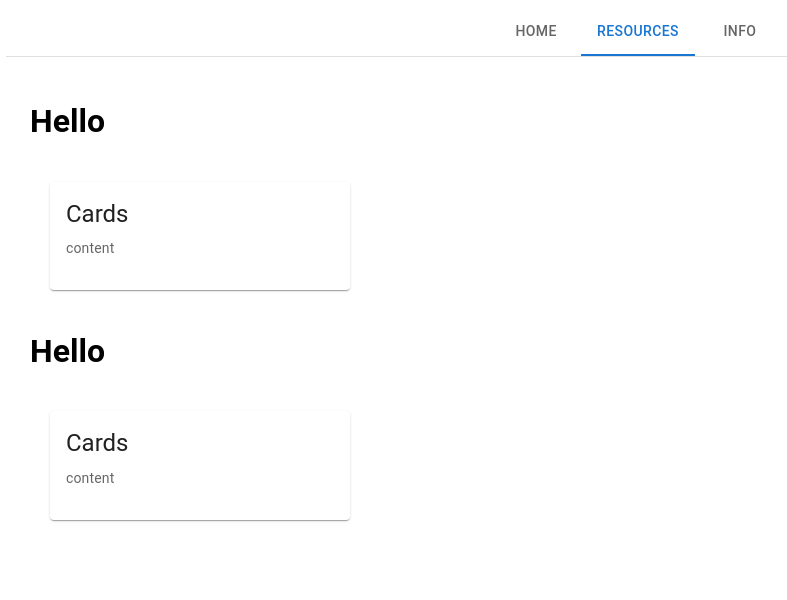
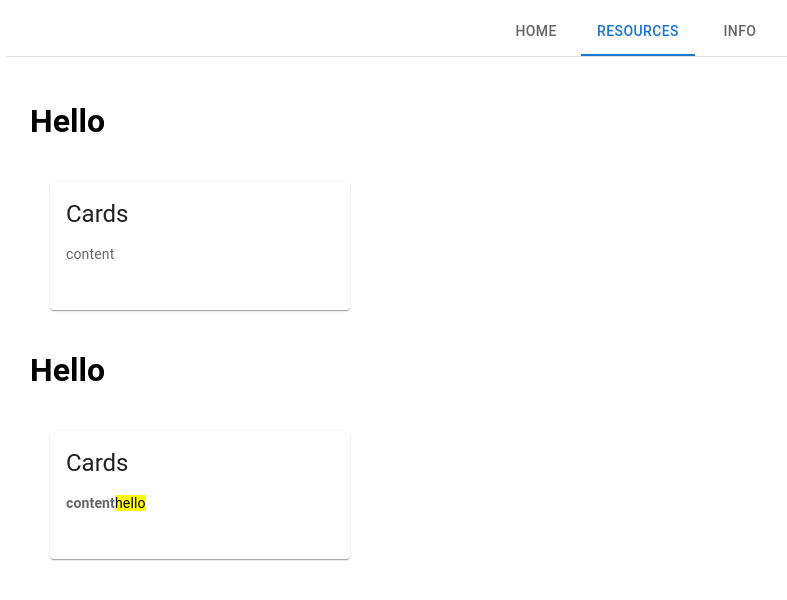
Before and after one commit to Mirumodapon/__COURSE-PAGE__nptucai-web-111, a React (Create React App) app: page / in a window 1280 px wide. Both pictures are taken after a click on the tab "RESOURCES". Shown: the top 600 px of the page, without its empty margins (2-789 px from the left). Built offline with nearby package versions, Linux system fonts and the light colour scheme.

Commit message:
add markdown

```diff
--- a/package.json
+++ b/package.json
@@ -13,7 +13,10 @@
     "@testing-library/user-event": "^13.2.1",
     "react": "^18.0.0",
     "react-dom": "^18.0.0",
+    "react-markdown": "^8.0.2",
     "react-scripts": "5.0.0",
+    "rehype-raw": "^6.1.1",
+    "remark-gfm": "^3.0.1",
     "web-vitals": "^2.1.0"
   },
   "scripts": {
--- a/public/home.json
+++ b/public/home.json
@@ -18,7 +18,7 @@
   "announce": [
     {
       "title": "[公告] 放假一次",
-      "content": "因連假，故放假一次",
+      "content": "**因連假**，==故==~~放假~~一次\n\n [11111t](https://mirumo.org)",
       "iat": "Apr 2, 2022"
     }
   ]
--- a/public/resources.json
+++ b/public/resources.json
@@ -1,4 +1,7 @@
 [
   { "tag": "Hello", "cards": [{ "title": "Cards", "content": "content", "link": [] }] },
-  { "tag": "Hello", "cards": [{ "title": "Cards", "content": "content", "link": [] }] }
+  {
+    "tag": "Hello",
+    "cards": [{ "title": "Cards", "content": "**content**<mark>hello</mark>", "link": [] }]
+  }
 ]
--- a/src/Card.jsx
+++ b/src/Card.jsx
@@ -3,6 +3,7 @@ import CardActions from '@mui/material/CardActions';
 import CardContent from '@mui/material/CardContent';
 import Typography from '@mui/material/Typography';
 import Link from '@mui/material/Link';
+import Markdown from './Markdown';
 
 export default function MyCard({ title, content, link }) {
   return (
@@ -12,7 +13,7 @@ export default function MyCard({ title, content, link }) {
           {title}
         </Typography>
         <Typography variant="body2" color="text.secondary">
-          {content}
+          <Markdown>{content}</Markdown>
         </Typography>
       </CardContent>
       <CardActions>
--- /dev/null
+++ b/src/Markdown.jsx
@@ -0,0 +1,18 @@
+import ReactMarkdown from 'react-markdown';
+import remarkGfm from 'remark-gfm';
+import rehypeRaw from 'rehype-raw';
+import Link from '@mui/material/Link';
+
+export default function Markdown({ children }) {
+  return (
+    <ReactMarkdown
+      components={{
+        a: ({ node, ...props }) => <Link {...props} />
+      }}
+      remarkPlugins={[remarkGfm]}
+      rehypePlugins={[rehypeRaw]}
+    >
+      {children}
+    </ReactMarkdown>
+  );
+}
--- a/src/Popup.jsx
+++ b/src/Popup.jsx
@@ -5,6 +5,8 @@ import DialogActions from '@mui/material/DialogActions';
 import DialogContent from '@mui/material/DialogContent';
 import DialogContentText from '@mui/material/DialogContentText';
 import DialogTitle from '@mui/material/DialogTitle';
+
+import Markdown from './Markdown';
 
 export default function ScrollDialog({ open, handleClose, content, title }) {
   const descriptionElementRef = useRef(null);
@@ -33,7 +35,7 @@ export default function ScrollDialog({ open, handleClose, content, title }) {
             ref={descriptionElementRef}
             tabIndex={-1}
           >
-            {content}
+            <Markdown>{content}</Markdown>
           </DialogContentText>
         </DialogContent>
         <DialogActions>
```
Also changed, not shown: 2 other files (tests, documents, lock files or other folders).
